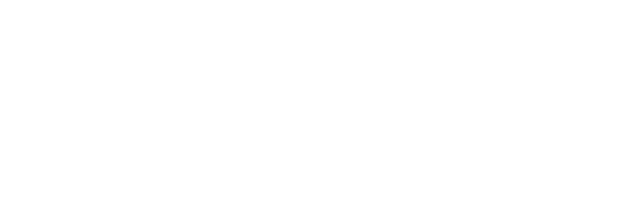
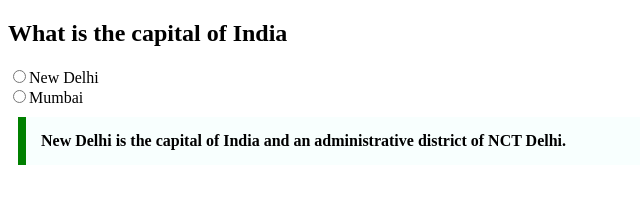
Before and after one commit to acciojob/trivia-sidmishra-1609, a website: page main.html in a window 1280 px wide. Shown: the whole page, without its empty margins (0-640 px from the left). Drawn offline with Linux system fonts and the light colour scheme.

Commit message:
created a submission

```diff
--- a/main.html
+++ b/main.html
@@ -8,6 +8,13 @@
 
 <body>
 	<!-- the entire body must be written by student -->
+	<div>
+		<h2>What is the capital of India</h2>
+	<input type = "radio" name = "capital">New Delhi</input>
+	<br>
+	<input type = "radio" name = "capital">Mumbai</input>
+	<blockquote cite = "https://en.wikipedia.org/wiki/New_Delhi">New Delhi is the capital of India and an administrative district of NCT Delhi.</blockquote>
+	</div>
     <script type="text/javascript" src="./script.js">
 </script>
 
--- a/styles.css
+++ b/styles.css
@@ -1,2 +1,9 @@
-
+blockquote {
+	max-width: 600px;
+	margin: 10px;
+	padding: 15px;
+	border-left: 8px solid green;
+	background-color: #f8fffe;
+	font-weight: bold;
+}
 /* Your CSS Code here. */
```
